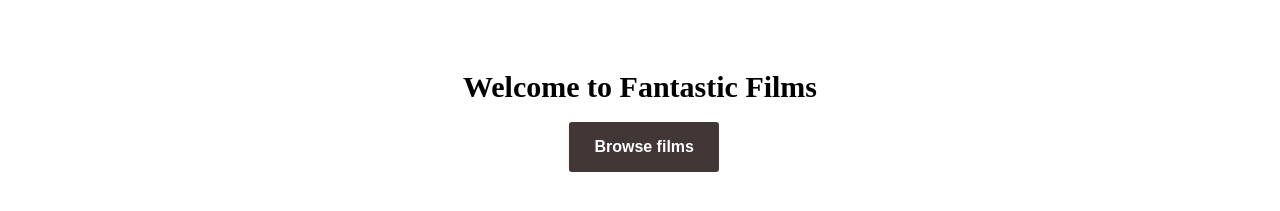
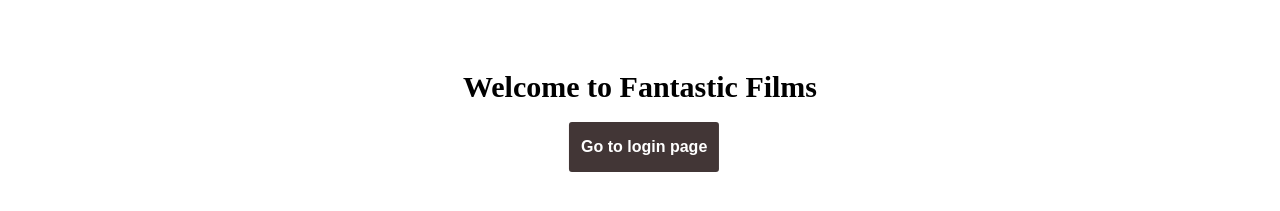
Before and after one commit to Thabiso-Timzo/movie-assessment, a React (Create React App) app in the folder client/: page / in a window 1280 px wide. Shown: the part 279-490 px from the top of the page. Built offline with nearby package versions, Linux system fonts and the light colour scheme.

Commit message:
Modified home page

```diff
--- a/client/src/pages/home/Home.jsx
+++ b/client/src/pages/home/Home.jsx
@@ -1,18 +1,26 @@
 import React from 'react'
 import { Link } from 'react-router-dom'
+import { useSelector } from 'react-redux'
 
 import './Home.css'
 
 function Home() {
-  //const API_KEY = d4f7b87d7cedfdfbbb297f46aa3e8779
+  const { user } = useSelector((state) => state.auth)
 
   return (
     <div className="home-container">
         <h2>Welcome to Fantastic Films</h2>
         <br />
-        <Link to="/movies" className="btn-container">
-          <button className="movie-btn">Browse films</button>
-        </Link>
+        {user ? (
+          <Link to="/movies" className="btn-container">
+            <button className="movie-btn">Browse films</button>
+          </Link>
+        ) : (
+          <Link to="/login" className="btn-container">
+            <button className="movie-btn">Go to login page</button>
+          </Link>
+        )}
+
     </div>
   )
 }
```
